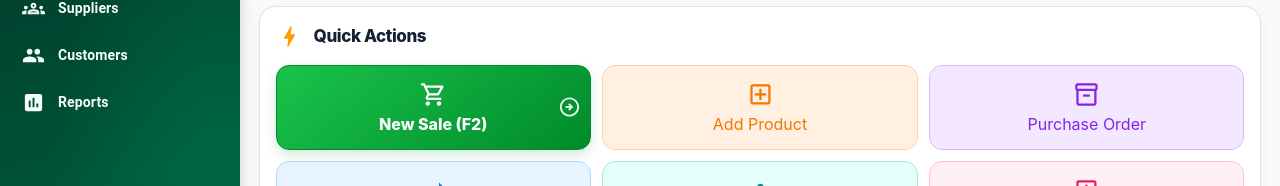
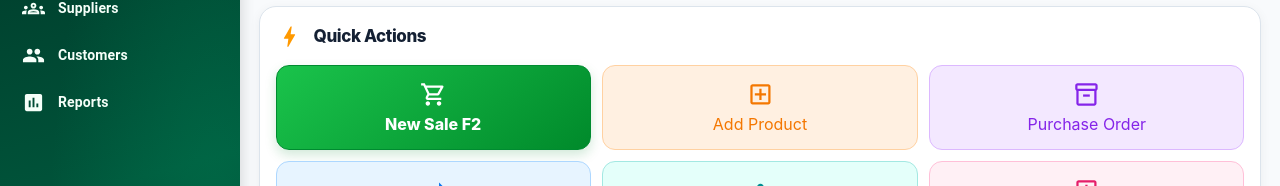
Before and after one commit to SriyanthaDeepal/priyasaman_pos_system, a React (Vite) app in the folder frontend/: page / in a window 1280 px wide. Shown: the part 408-594 px from the top of the page. Built offline with nearby package versions, Linux system fonts and the light colour scheme; what @zxing/library would draw is missing.

Commit message:
refactor(dashboard): simplify primary New Sale action

```diff
--- a/frontend/src/modules/dashboard/DashboardPage.tsx
+++ b/frontend/src/modules/dashboard/DashboardPage.tsx
@@ -5,7 +5,6 @@ import type { ReactNode } from "react";
 import {
   AddBoxOutlined,
   ArrowForwardOutlined,
-  ArrowCircleRightOutlined,
   BoltOutlined,
   CalendarTodayOutlined,
   PaidOutlined,
@@ -487,8 +486,7 @@ function QuickAction({
       onClick={onClick}
     >
       <span className="pd-quick-icon">{icon}</span>
-      <span className="pd-quick-label">{label}</span>
-      {tone === "green" && <ArrowCircleRightOutlined className="pd-primary-action-arrow" aria-hidden="true" />}
+      <span className="pd-quick-label">{tone === "green" ? <>New Sale <span className="pd-quick-shortcut">F2</span></> : label}</span>
     </button>
   );
 }
```
